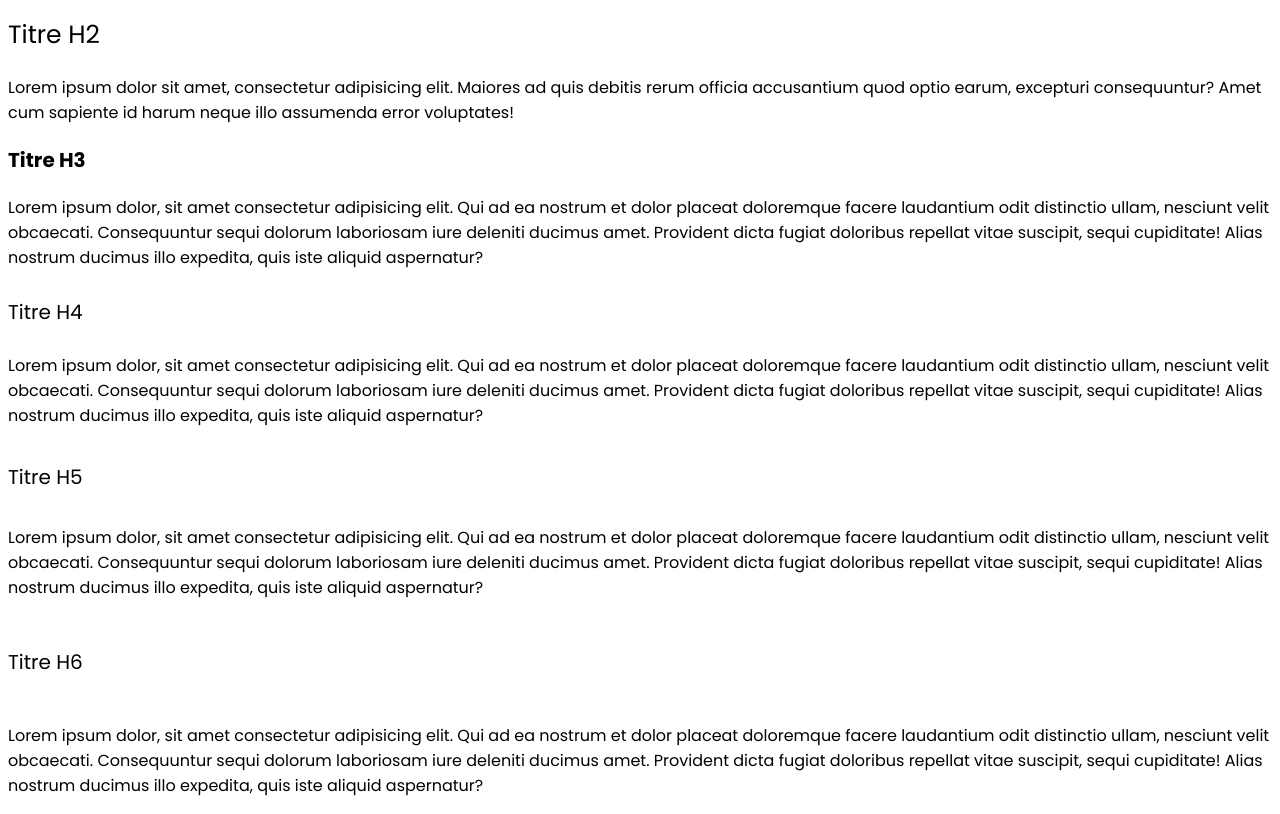
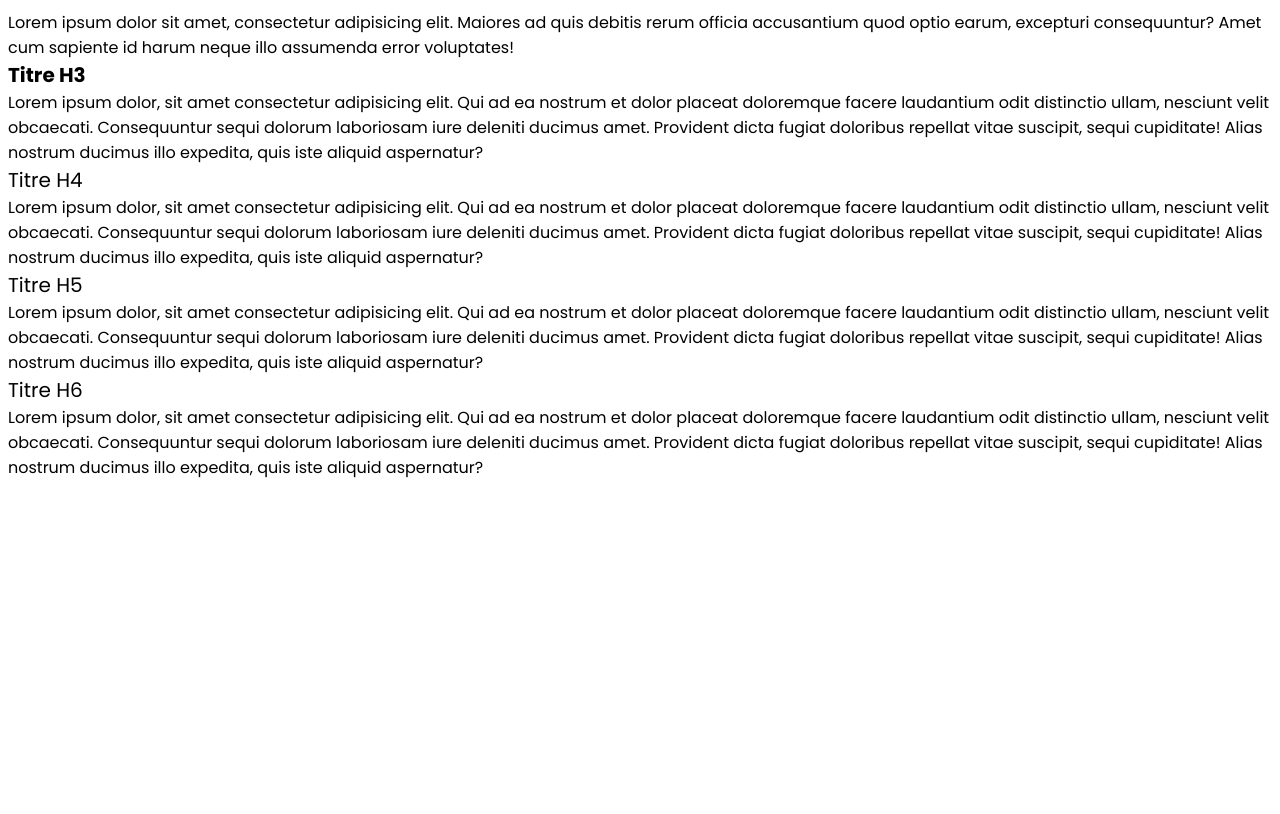
Before and after one commit to wumiolabisi/uicomponents, a plain HTML site: page index.html in a window 1280 px wide. Shown: the part 114-928 px from the top of the page. After the commit the page ends 800 px from the top, so only its background shows below. Drawn offline with Linux system fonts and the light colour scheme.

Commit message:
Pas de marges sur les textes et titres, on gère ça dans le style des conteneurs

```diff
--- a/src/_fonts.scss
+++ b/src/_fonts.scss
@@ -18,3 +18,8 @@
     font-weight: 700;
     font-style: normal;
 }
+
+%margin-padding-0 {
+    margin: 0;
+    padding: 0;
+}
--- a/src/style.scss
+++ b/src/style.scss
@@ -8,12 +8,26 @@ body {
     @extend %font-regular;
 }
 
+h1,
+h2,
+h3,
+h4,
+h5,
+h6,
+p,
+span,
+article {
+    @extend %margin-padding-0;
+}
+
 h1 {
     font-size: 3.5rem;
     @extend %font-bold;
+
 }
 
-h2 {
+h2,
+.tagline {
     font-size: 2.5rem;
     @extend %font-regular;
 }
```
Also changed, not shown: style.css, 1 other file.
